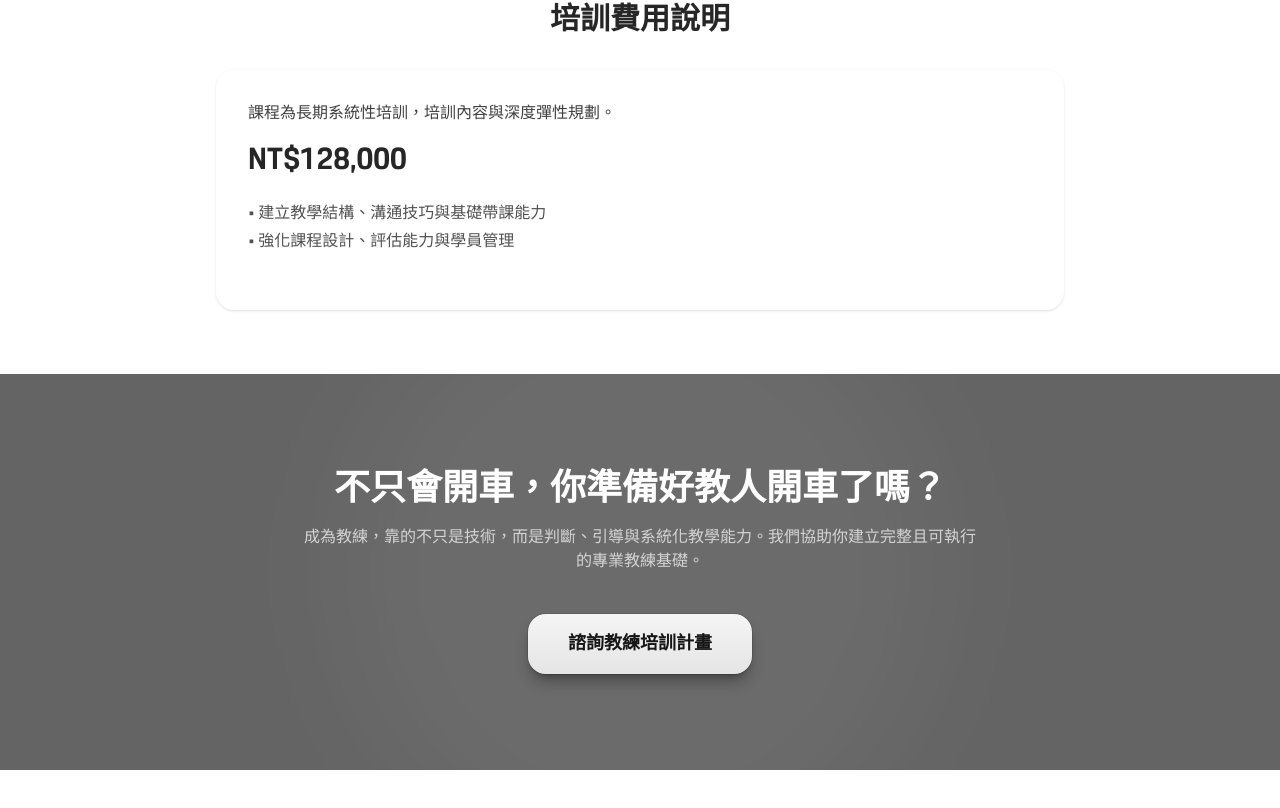
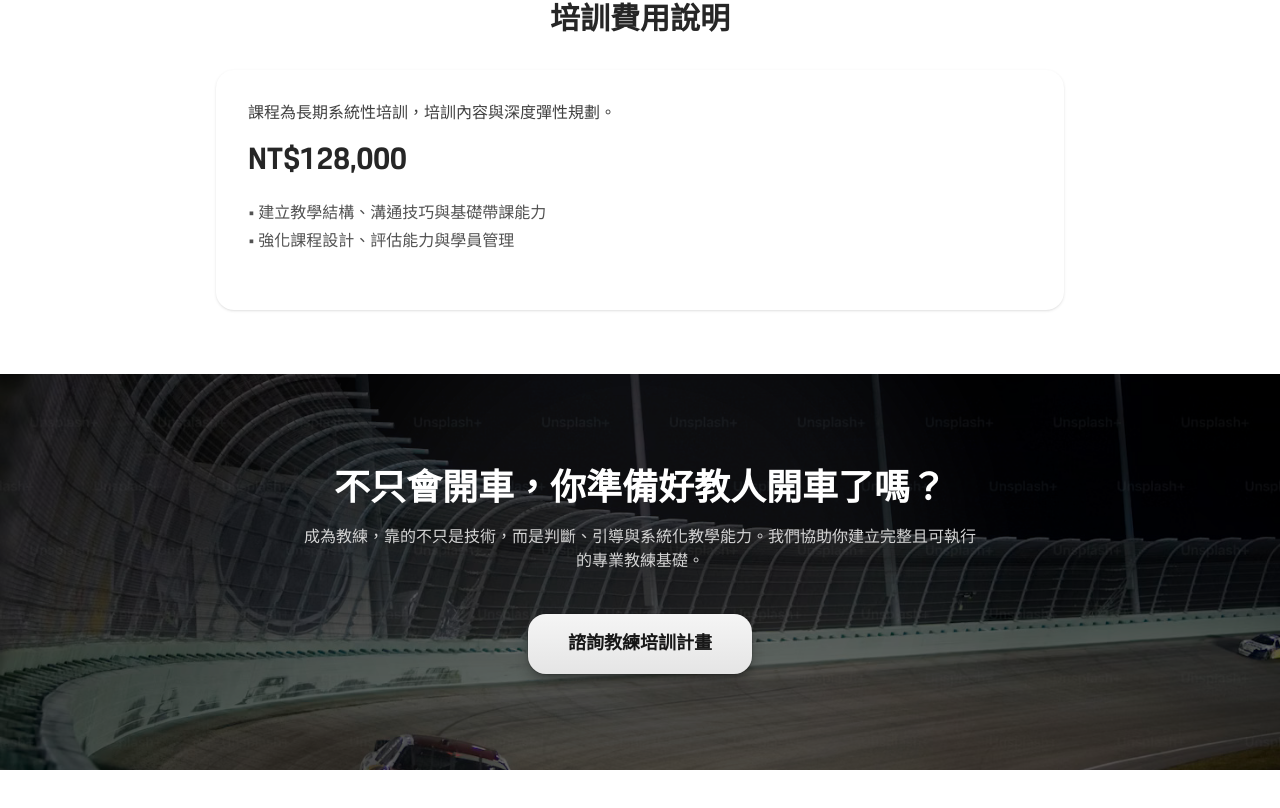
Before and after one commit to laurelke/drivemate-web, a Next.js app: page /courses/instructor-training in a window 1280 px wide. Shown: the part 1046-1854 px from the top of the page. Built offline with nearby package versions, Linux system fonts and the light colour scheme; a web font is replaced by a local one.

Commit message:
feat: unify course pages layout and design

```diff
--- a/app/courses/instructor-training/page.tsx
+++ b/app/courses/instructor-training/page.tsx
@@ -211,6 +211,7 @@ className="object-cover md:object-cover object-center md:[object-position:50%_60
               title="不只會開車，你準備好教人開車了嗎？"
               description="成為教練，靠的不只是技術，而是判斷、引導與系統化教學能力。我們協助你建立完整且可執行的專業教練基礎。"
               buttonText="諮詢教練培訓計畫"
+               bgImage="/images/cta/track-driving.jpg"
             />
           </main>
           </React.Fragment>
```
Also changed, not shown: public/images/cta/instructor-training.jpg (added).
